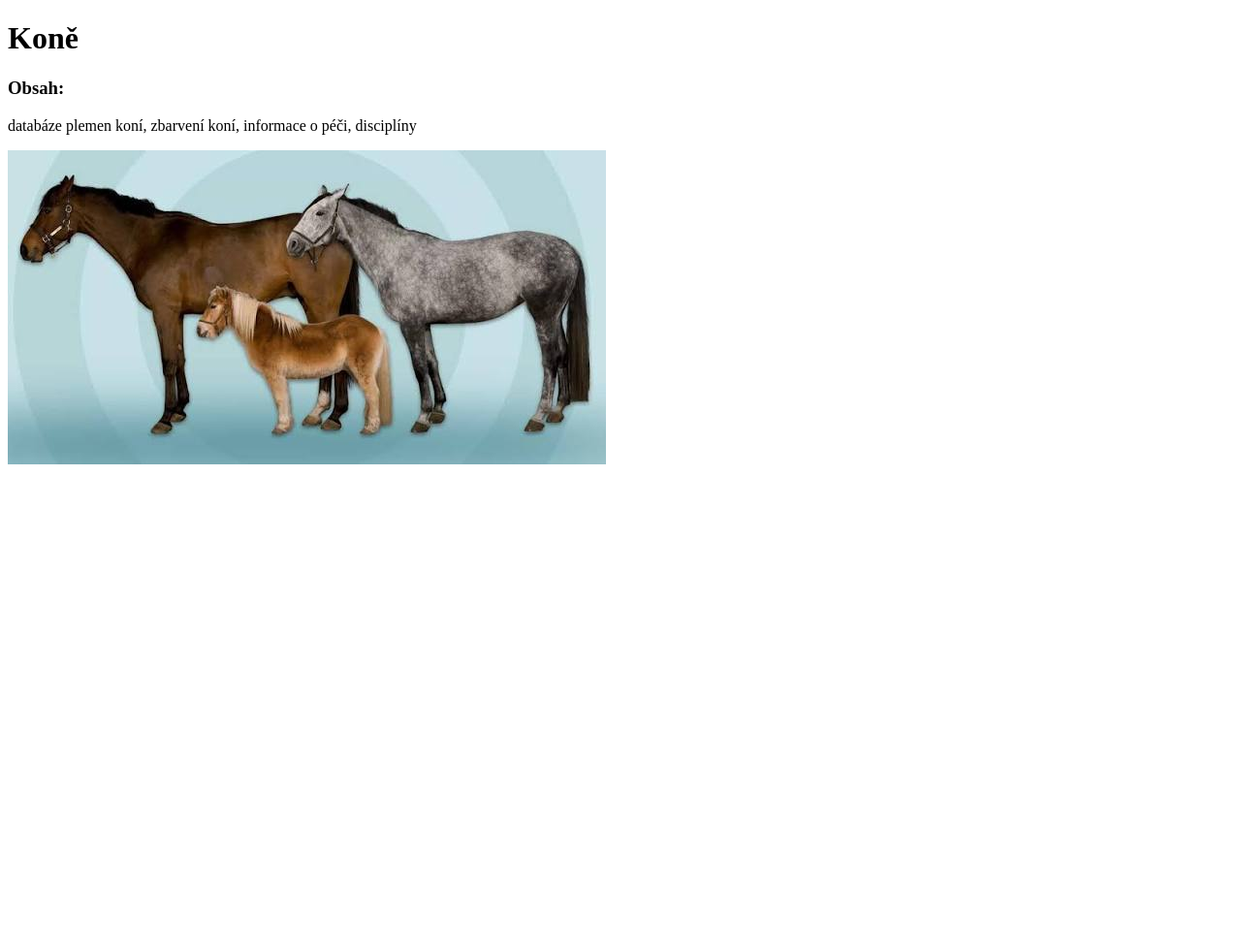
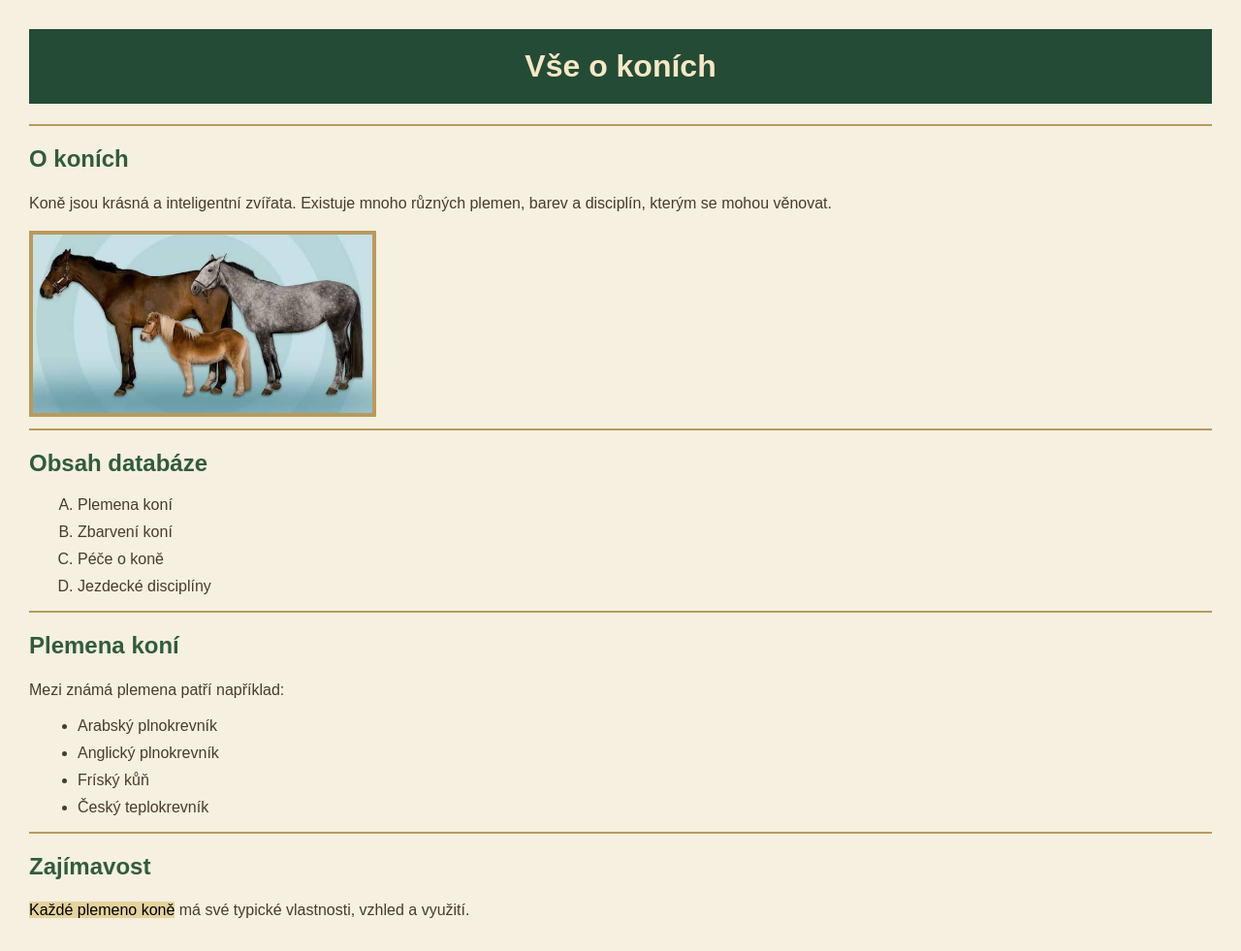
Before and after one commit to Nutys73/semestralniprace_AAP_3B, a plain HTML site: page index.html in a window 1280 px wide. Shown: the whole page at 97% size. Before the commit the page ends 800 px from the top, so only its background shows below. Drawn offline with Linux system fonts and the light colour scheme.

Commit message:
zmena celyho webu
Updated the title and added styles for better presentation.

```diff
--- a/index.html
+++ b/index.html
@@ -3,14 +3,109 @@
 <head>
     <meta charset="UTF-8">
     <meta name="viewport" content="width=device-width, initial-scale=1.0">
-    <title>Document</title>
+    <title>Databáze koní</title>
+
+    <style>
+        body {
+            background-color: #f5f0df;
+            color: #493b2d;
+            font-family: Arial;
+            margin: 30px;
+        }
+
+        h1 {
+            background-color: #244b35;
+            color: #f5e8c5;
+            text-align: center;
+            padding: 20px;
+        }
+
+        h2 {
+            color: #315b3e;
+        }
+
+        h3 {
+            color: #987344;
+        }
+
+        p {
+            font-size: 16px;
+            line-height: 1.5;
+        }
+
+        img {
+            width: 350px;
+            border: 4px solid #b99a5c;
+        }
+
+        li {
+            margin: 10px;
+        }
+
+        h2:hover {
+            color: #b18a45;
+        }
+
+        hr {
+            border: 1px solid #b99a5c;
+        }
+
+        mark {
+            background-color: #e4d39d;
+        }
+    </style>
 </head>
+
 <body>
-    <h1>Koně</h1>
-    <h3>Obsah: </h3>
 
- <p> databáze plemen koní, zbarvení koní, informace o péči, disciplíny  </p>
+    <h1>Vše o koních</h1>
 
- <img src="./images.jpg" alt="Koně">
+    <hr>
+
+    <h2>O koních</h2>
+
+    <p>
+        Koně jsou krásná a inteligentní zvířata.
+        Existuje mnoho různých plemen, barev
+        a disciplín, kterým se mohou věnovat.
+    </p>
+
+    <img src="./images.jpg" alt="Kůň">
+
+    <hr>
+
+    <h2>Obsah databáze</h2>
+
+    <ol type="A">
+        <li>Plemena koní</li>
+        <li>Zbarvení koní</li>
+        <li>Péče o koně</li>
+        <li>Jezdecké disciplíny</li>
+    </ol>
+
+    <hr>
+
+    <h2>Plemena koní</h2>
+
+    <p>
+        Mezi známá plemena patří například:
+    </p>
+
+    <ul>
+        <li>Arabský plnokrevník</li>
+        <li>Anglický plnokrevník</li>
+        <li>Fríský kůň</li>
+        <li>Český teplokrevník</li>
+    </ul>
+
+    <hr>
+
+    <h2>Zajímavost</h2>
+
+    <p>
+        <mark>Každé plemeno koně</mark> má své typické
+        vlastnosti, vzhled a využití.
+    </p>
+
 </body>
 </html>
```
